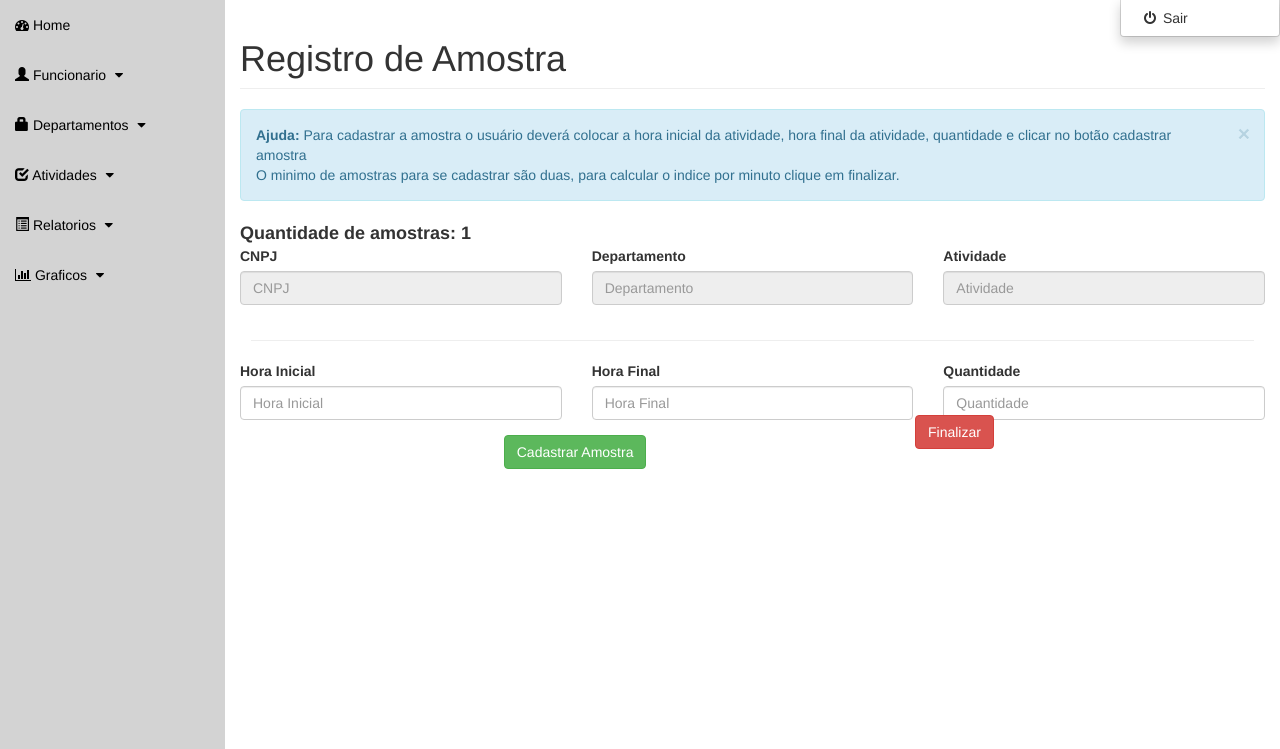
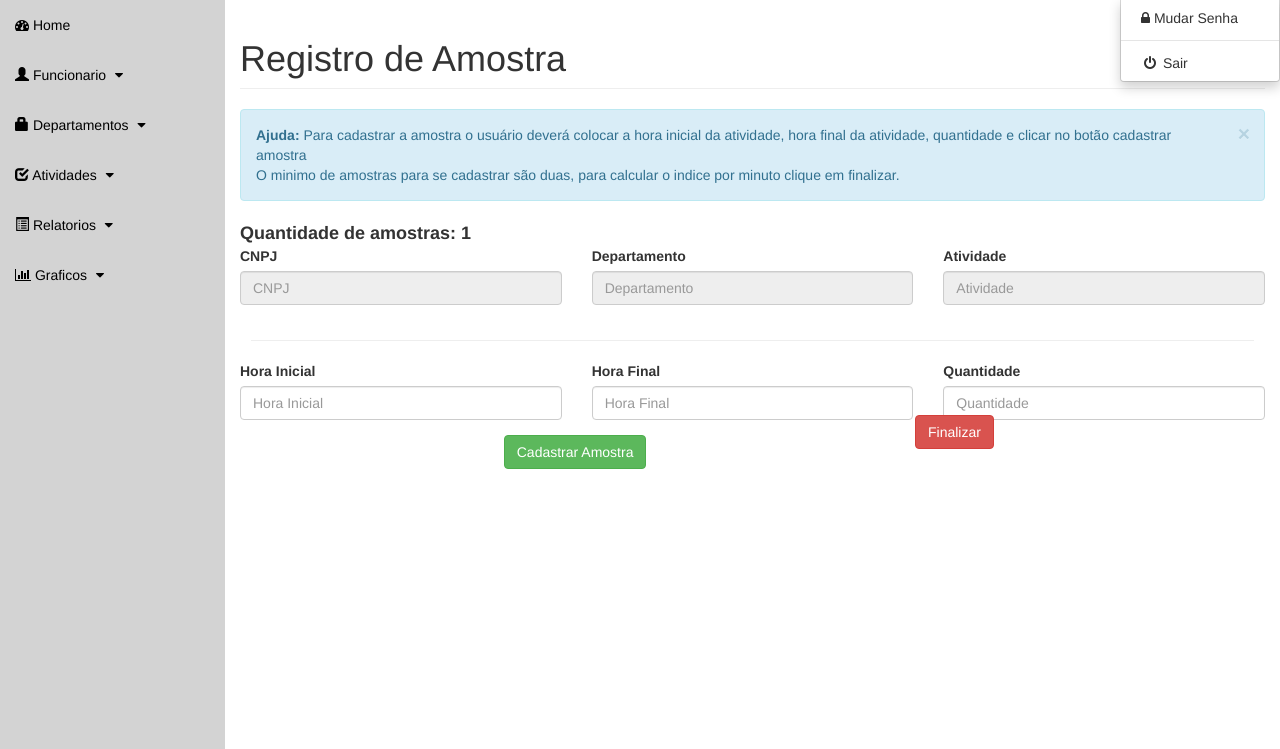
Before and after one commit to marcosni1108/TCC_Kairos, a PHP site: page /paginas/amostra/novaAmostra.php in a window 1280 px wide, after a click that opens the changed part. Shown: the part 51-800 px from the top of the page. Run offline with PHP 8.4, Linux system fonts and the light colour scheme; the visitor is signed in with stand-in values (Sample User, id 1); data comes from the database, SQL or seed files in the repository; data that the repository does not hold is empty.

Commit message:
Inclusão da opção de mudar.

```diff
--- a/paginas/header/header.php
+++ b/paginas/header/header.php
@@ -95,12 +95,12 @@
                 <li class="dropdown">
                     <a href="#" class="dropdown-toggle" data-toggle="dropdown"><i class="fa fa-user"></i> <?php echo $logado ?> <b class="caret"></b></a>
                     <ul class="dropdown-menu">
-<!--                        <li>
-                            <a href="#"><i class="fa fa-fw fa-user"></i> Perfil</a>
-                        </li>-->
+                        <li>
+                            <a href="#"><i class="fa fa-lock"></i> Mudar Senha</a>
+                        </li>
 
 
-                        <li class=""></li>
+                        <li class="divider"></li>
                         <li>
                             <a href="../../classes/model/logout.php"><i class="fa fa-fw fa-power-off"></i> Sair</a>
                         </li>
```
